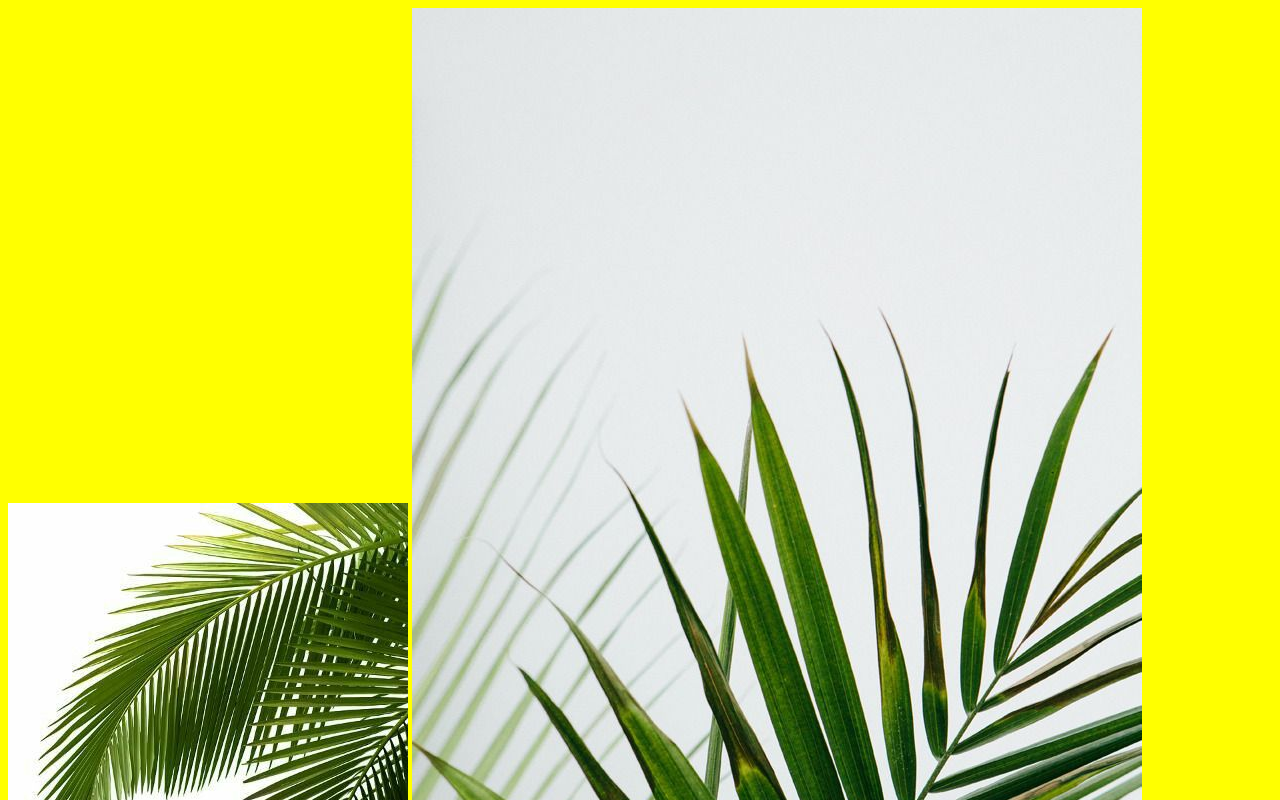
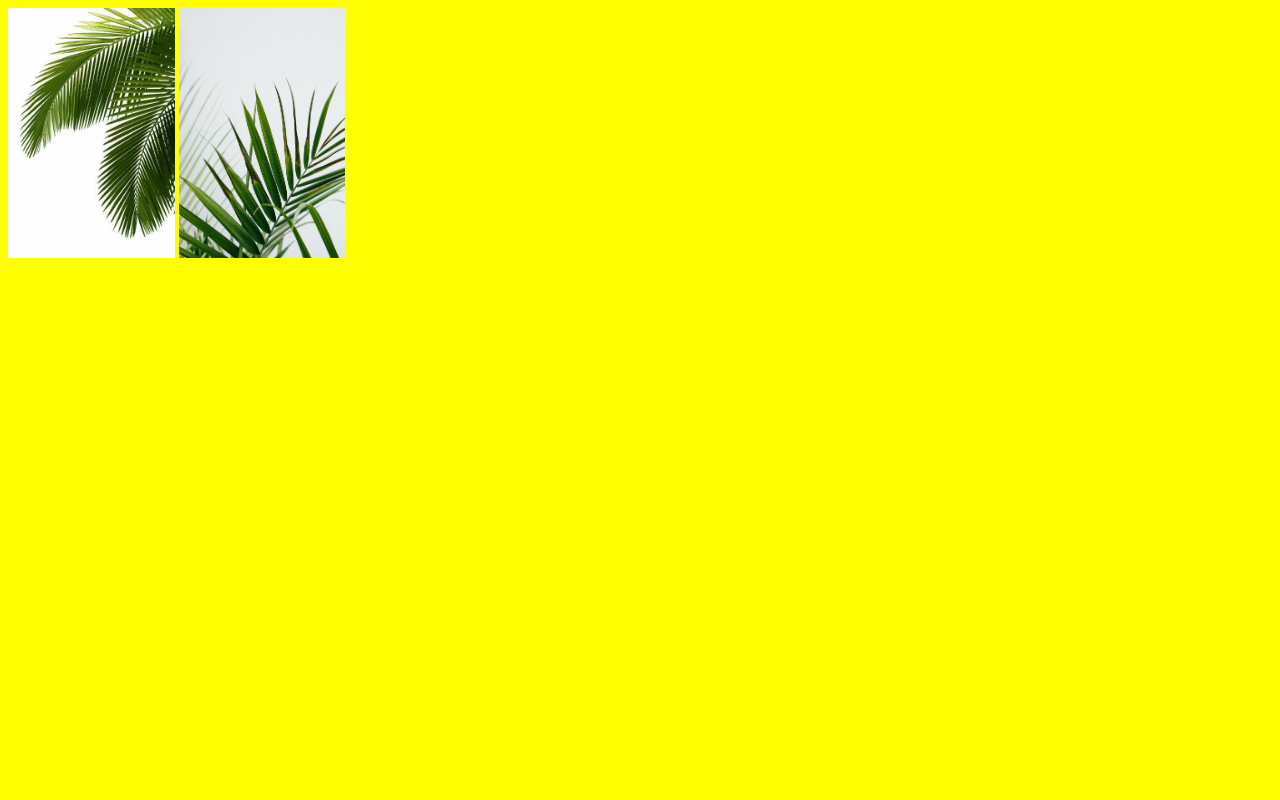
Before and after one commit to vlad-web-dev/HW1-GIT, a plain HTML site: page index.html in a window 1280 px wide. Shown: the top 800 px of the page. Drawn offline with Linux system fonts and the light colour scheme.

Commit message:
added style for img

```diff
--- a/index.html
+++ b/index.html
@@ -14,6 +14,9 @@
     img {
         max-width: 100%;
     }
+    img {
+        height: 250px;
+    }
 </style>
 <body>
     <section>
```
